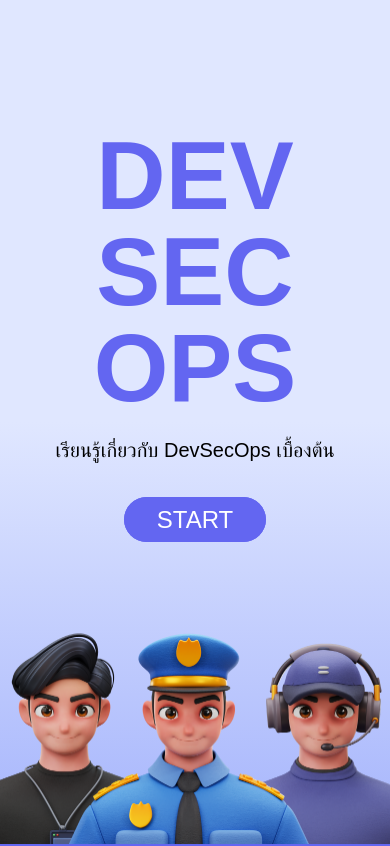
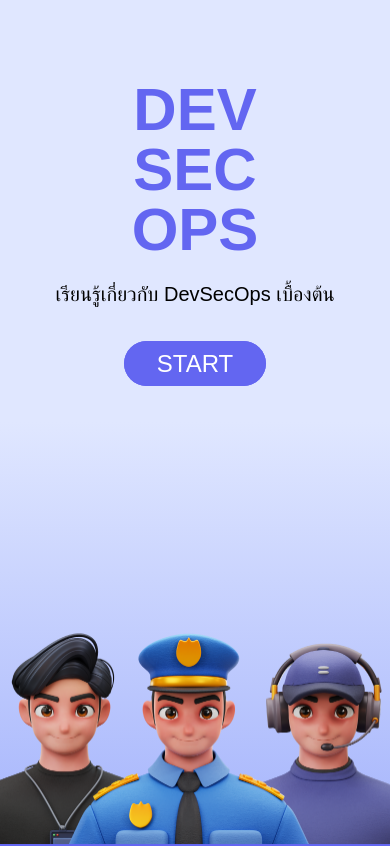
Before and after one commit to tjthanapat/its-learn-devsecops, a React (Create React App) app: page / in a window 390 px wide. Shown: the top 846 px of the page. Built offline with nearby package versions, Linux system fonts and the light colour scheme; the HTML template or start-up script is replaced by a standard one.

Commit message:
fix ui for mobile

```diff
--- a/src/components/Hero.js
+++ b/src/components/Hero.js
@@ -3,11 +3,11 @@ import React from 'react';
 const Hero = () => {
   return (
     <header className="hero flex flex-col justify-between min-h-screen w-full bg-indigo-100 bg-gradient-to-b from-indigo-100 via-indigo-100 to-indigo-300">
-      <div className="title px-10 pt-32 pb-10 text-center md:text-left w-full max-w-screen-lg mx-auto">
-        <h1 className="hidden md:block text-8xl font-semibold text-indigo-500">
+      <div className="title px-10 py-10 text-center md:text-left w-full max-w-screen-lg mx-auto">
+        <h1 className="hidden md:block mt-10 lg:mt-20 text-8xl font-semibold text-indigo-500">
           DevSecOps
         </h1>
-        <h1 className="md:hidden text-8xl font-semibold text-indigo-500">
+        <h1 className="mt-10 md:hidden text-6xl font-semibold text-indigo-500">
           DEV
           <br />
           SEC
@@ -15,7 +15,7 @@ const Hero = () => {
           OPS
         </h1>
         <p className="text-xl md:text-2xl mt-5">
-          เรียนรู้เกี่ยวกับ DevSecOps เบื้องต้น
+          เรียนรู้เกี่ยวกับ DevSecOps <span className='whitespace-nowrap'>เบื้องต้น</span>
         </p>
         <div className="mt-10 animate__animated animate__bounce">
           <a
--- a/src/components/Process.js
+++ b/src/components/Process.js
@@ -26,7 +26,7 @@ const Process = () => {
           Security ใน DevSecOps
         </p>
         <p className="mt-2 text-3xl text-indigo-800 text-center mb-7">
-          ประกอบไปด้วย 5 ขั้นตอน
+          ประกอบไปด้วย <span className='whitespace-nowrap'>5 ขั้นตอน</span>
         </p>
       </h2>
       <div className="mx-auto max-w-screen-lg lg:flex lg:justify-center">
--- a/src/components/Quiz/quiz.js
+++ b/src/components/Quiz/quiz.js
@@ -42,7 +42,7 @@ export const quiz = {
     },
     {
       question:
-        'ข้อใดต่อไปนี้ไม่ใช่เครื่องมือในการตรวจสอบหาช่องโหว่ (vulnerability)',
+        'ข้อใดไม่ใช่เครื่องมือในการตรวจสอบหาช่องโหว่ (vulnerability)',
       choices: [
         'Static Application Security Testing (SAST)',
         'Dynamic Application Security Testing (DAST)',
```
